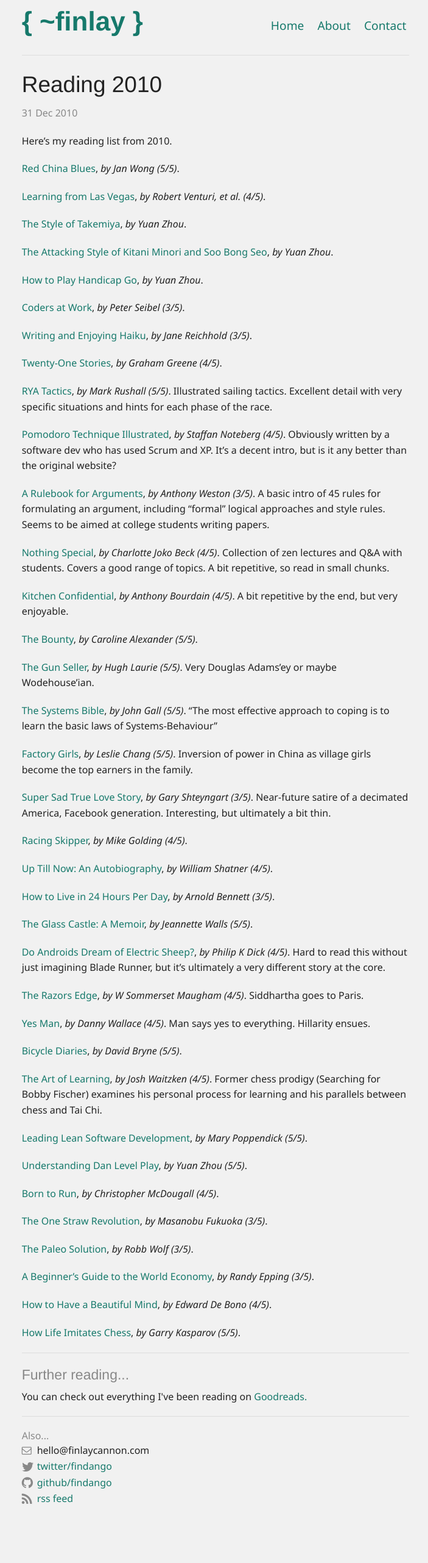
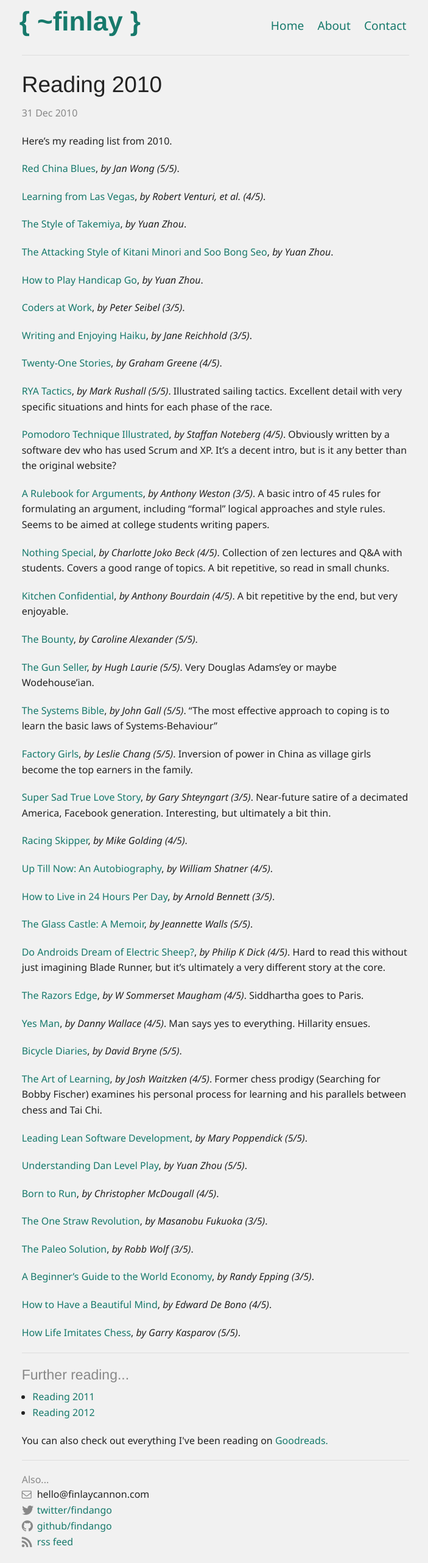
Before and after one commit to findango/finlaycannon.com, a Jekyll site: the page built from _posts/2010-11-30-reading-2010.md, in a window 1280 px wide. Shown: the whole page at 61% size, without its empty margins (286-989 px from the left). Built offline with Jekyll 4.4.1, drawn with Linux system fonts in a browser that asks for light colours; Markdown is read by kramdown in place of the engine named in the settings; before the commit the page ends 2492 px from its top, so only the background shows below that.

Commit message:
Added links between yearly reading

```diff
--- a/_layouts/reading_list.html
+++ b/_layouts/reading_list.html
@@ -8,4 +8,15 @@ layout: post
 
 <h4 class="highlight">Further reading...</h4>
 
-You can check out everything I've been reading on <a href="https://www.goodreads.com/user/show/6607576-finlay)">Goodreads.</a>
+<ul>
+  {% assign sorted_posts = (site.categories['reading'] | sort_nocase:'title') %}
+  {% for post in sorted_posts %}
+    {% if post.url != page.url %}
+      <li><a href="{{ post.url }}/">{{ post.title }}</a></li>
+    {% endif%}
+  {% endfor %}
+</ul>
+
+
+You can also check out everything I've been reading on
+  <a href="https://www.goodreads.com/user/show/6607576-finlay)">Goodreads.</a>
--- a/css/style.css
+++ b/css/style.css
@@ -13,6 +13,7 @@ span.logo {
     font-weight: bold;
     line-height: 70px;
     margin-bottom: 10px;
+    margin-left: -4px;
     white-space: nowrap;
 }
 
```
Also changed, not shown: _posts/2012-02-25-reading-for-software-developers.md (+0 -1 lines), index.html (+4 -4 lines).
